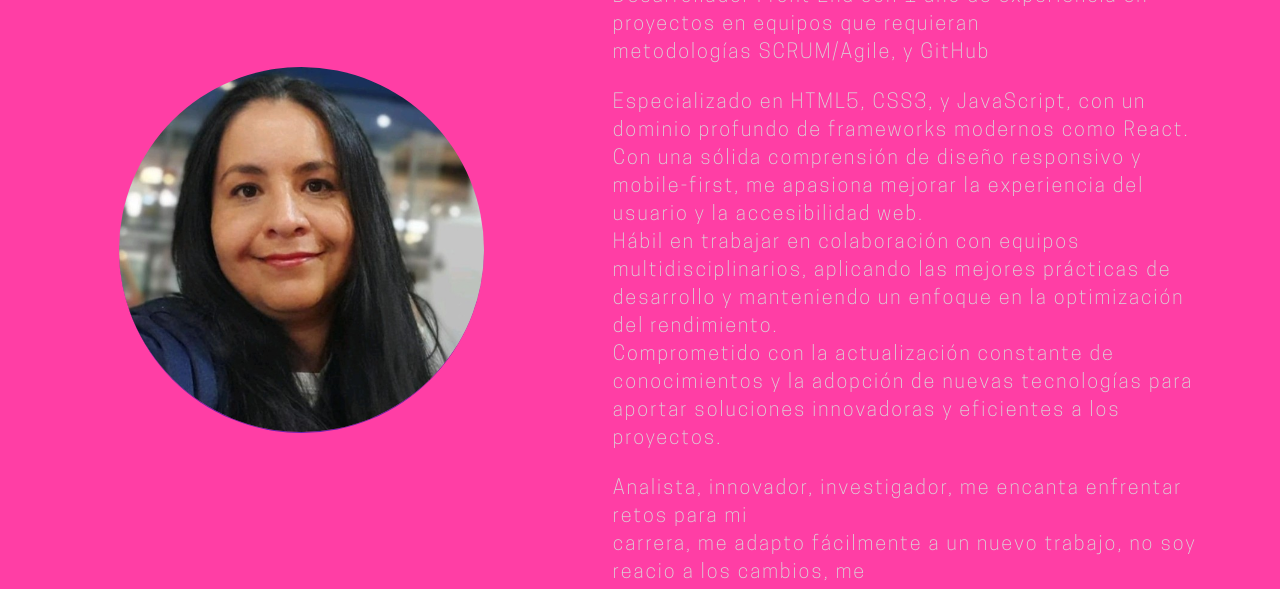
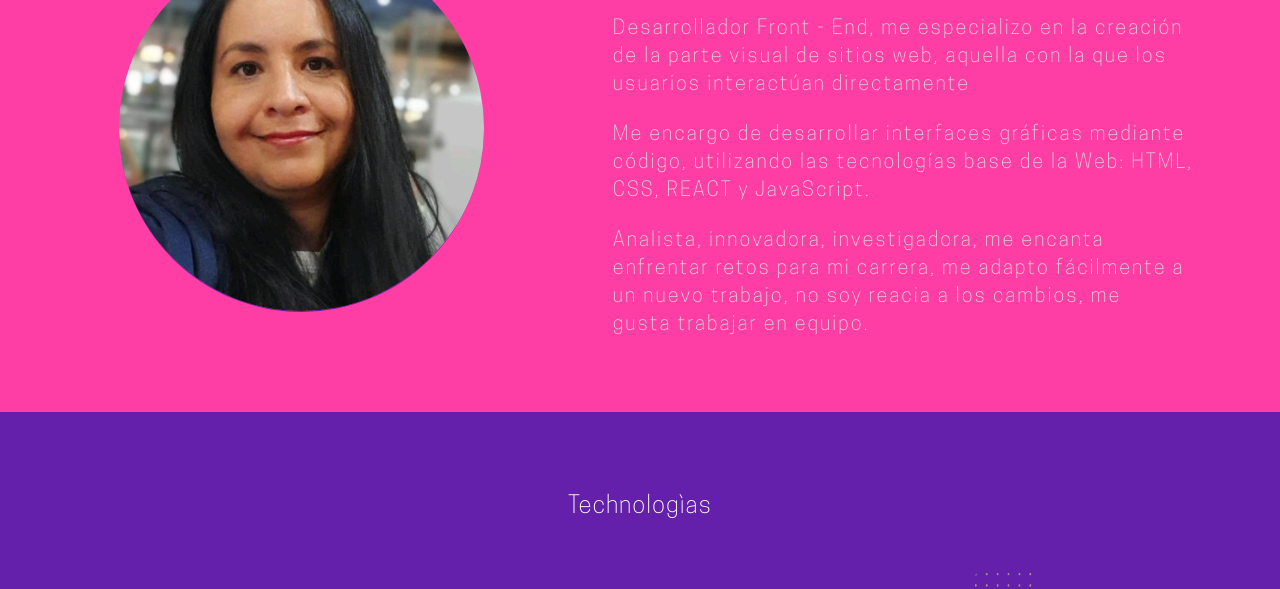
Before and after one commit to bety2022/Portafolio-Carolina-Lopez, a plain HTML site: page index.html in a window 1280 px wide. Shown: the part 996-1585 px from the top of the page. Drawn offline with nearby package versions, Linux system fonts and the light colour scheme.

Commit message:
Update index.html

```diff
--- a/index.html
+++ b/index.html
@@ -140,22 +140,17 @@
           <div class="container_texto-sobreMi">
             <span class="title_sobreMi">Carolina Lopez</span>
             <span class="texto_sobreMi"
-              >Desarrollador Front End con 1 año de experiencia en proyectos en equipos que requieran
-              metodologías SCRUM/Agile, y GitHub
+              >Desarrollador Front - End, me especializo en la creación de la parte visual de sitios web, aquella con la que los usuarios interactúan directamente
             </span>
             <br />
             <br />
             <span class="texto_sobreMi"
-              >Especializado en HTML5, CSS3, y JavaScript, con un dominio profundo de frameworks modernos como React.
-              Con una sólida comprensión de diseño responsivo y mobile-first, me apasiona mejorar la experiencia del usuario y la accesibilidad web.
-              Hábil en trabajar en colaboración con equipos multidisciplinarios, aplicando las mejores prácticas de desarrollo y manteniendo un enfoque en la optimización del rendimiento.
-              Comprometido con la actualización constante de conocimientos y la adopción de nuevas tecnologías para aportar soluciones innovadoras y eficientes a los proyectos.
+              >Me encargo de desarrollar interfaces gráficas mediante código, utilizando las tecnologías base de la Web: HTML, CSS, REACT y JavaScript.
             </span>
             <br />
             <br />
             <span class="texto_sobreMi"
-              >Analista, innovador, investigador, me encanta enfrentar retos para mi
-              carrera, me adapto fácilmente a un nuevo trabajo, no soy reacio a los cambios, me
+              >Analista, innovadora, investigadora, me encanta enfrentar retos para mi carrera, me adapto fácilmente a un nuevo trabajo, no soy reacia a los cambios, me
               gusta trabajar en equipo.
             </span>
           </div>
```
